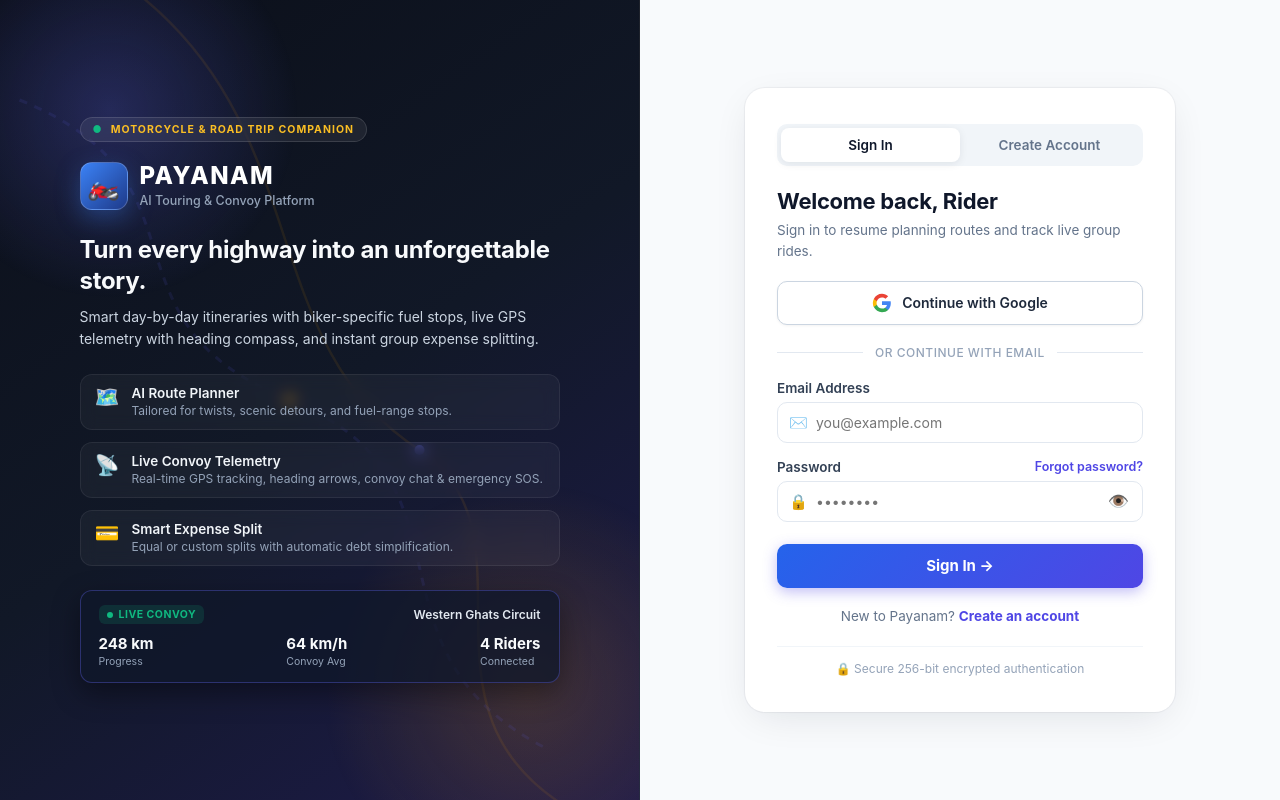
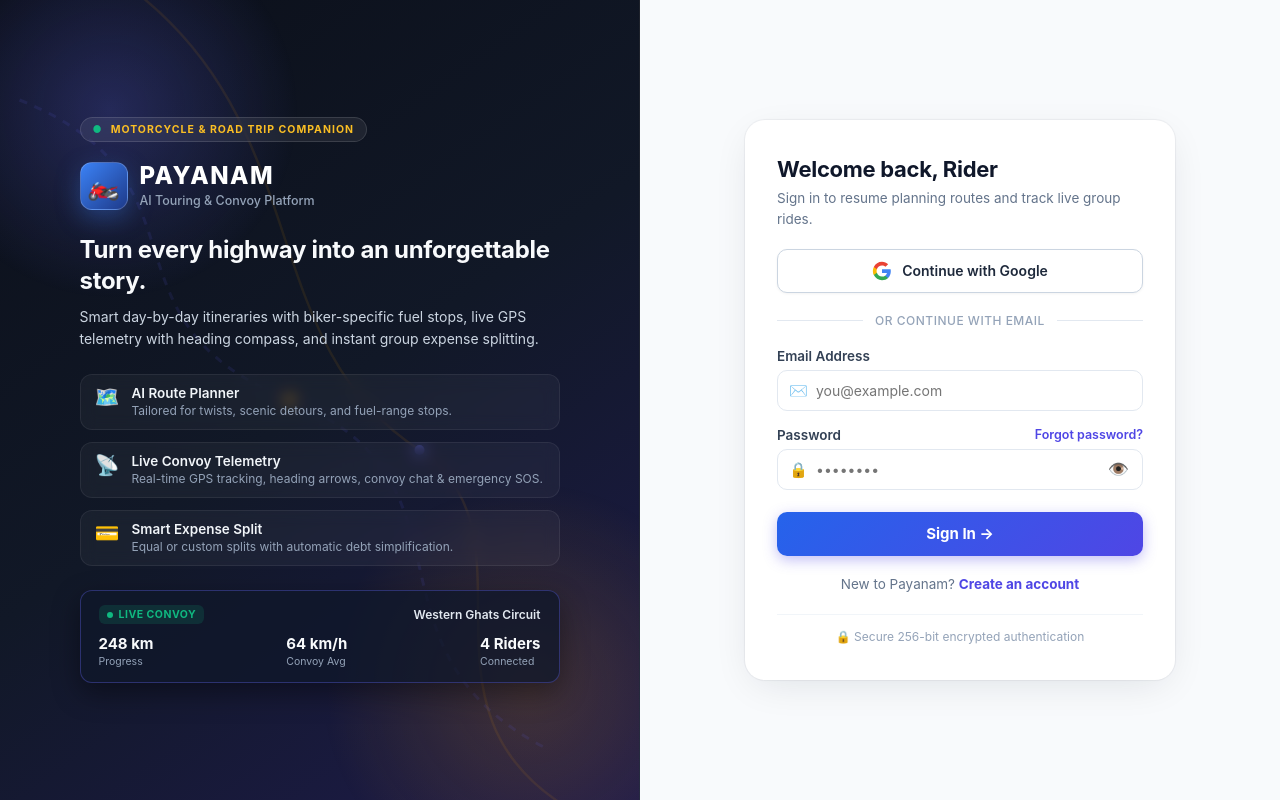
Before and after one commit to Bose14/payanam, a React (Vite) app in the folder apps/web/: page /login in a window 1280 px wide. Built offline with nearby package versions, Linux system fonts and the light colour scheme; no server answers.

Commit message:
style(auth): remove top Sign In / Create Account toggle from AuthLayout

```diff
--- a/apps/web/src/components/AuthLayout.tsx
+++ b/apps/web/src/components/AuthLayout.tsx
@@ -1,5 +1,4 @@
 import React from 'react';
-import { Link, useLocation } from 'react-router-dom';
 
 interface AuthLayoutProps {
   children: React.ReactNode;
@@ -8,10 +7,6 @@ interface AuthLayoutProps {
 }
 
 export default function AuthLayout({ children, title, subtitle }: AuthLayoutProps) {
-  const location = useLocation();
-  const isLogin = location.pathname === '/login';
-  const isRegister = location.pathname === '/register';
-
   return (
     <div className="auth-container" style={styles.container}>
       {/* LEFT: Adventure Showcase Panel (Fixed 50% on desktop) */}
@@ -123,30 +118,6 @@ export default function AuthLayout({ children, title, subtitle }: AuthLayoutProp
       {/* RIGHT: Modern Form Panel (Fixed 50% on desktop) */}
       <div className="auth-form-panel" style={styles.formPanel}>
         <div className="auth-form-card" style={styles.formCard}>
-          {/* Auth Tab switcher (Login / Register) */}
-          {(isLogin || isRegister) && (
-            <div style={styles.tabContainer}>
-              <Link
-                to="/login"
-                style={{
-                  ...styles.tabBtn,
-                  ...(isLogin ? styles.tabActive : styles.tabInactive),
-                }}
-              >
-                Sign In
-              </Link>
-              <Link
-                to="/register"
-                style={{
-                  ...styles.tabBtn,
-                  ...(isRegister ? styles.tabActive : styles.tabInactive),
-                }}
-              >
-                Create Account
-              </Link>
-            </div>
-          )}
-
           {/* Page header */}
           <div style={styles.formHeader}>
             <h2 style={styles.formTitle}>{title}</h2>
@@ -407,31 +378,6 @@ const styles: Record<string, React.CSSProperties> = {
     boxSizing: 'border-box',
     margin: 'auto 0',
   },
-  tabContainer: {
-    display: 'flex',
-    background: '#f1f5f9',
-    borderRadius: '10px',
-    padding: '4px',
-    marginBottom: '22px',
-  },
-  tabBtn: {
-    flex: 1,
-    textAlign: 'center',
-    padding: '9px 12px',
-    borderRadius: '8px',
-    fontSize: '13.5px',
-    fontWeight: 600,
-    transition: 'all 0.15s ease',
-  },
-  tabActive: {
-    background: '#ffffff',
-    color: '#0f172a',
-    boxShadow: '0 2px 8px rgba(15, 23, 42, 0.08)',
-  },
-  tabInactive: {
-    color: '#64748b',
-    background: 'transparent',
-  },
   formHeader: {
     marginBottom: '20px',
   },
```
